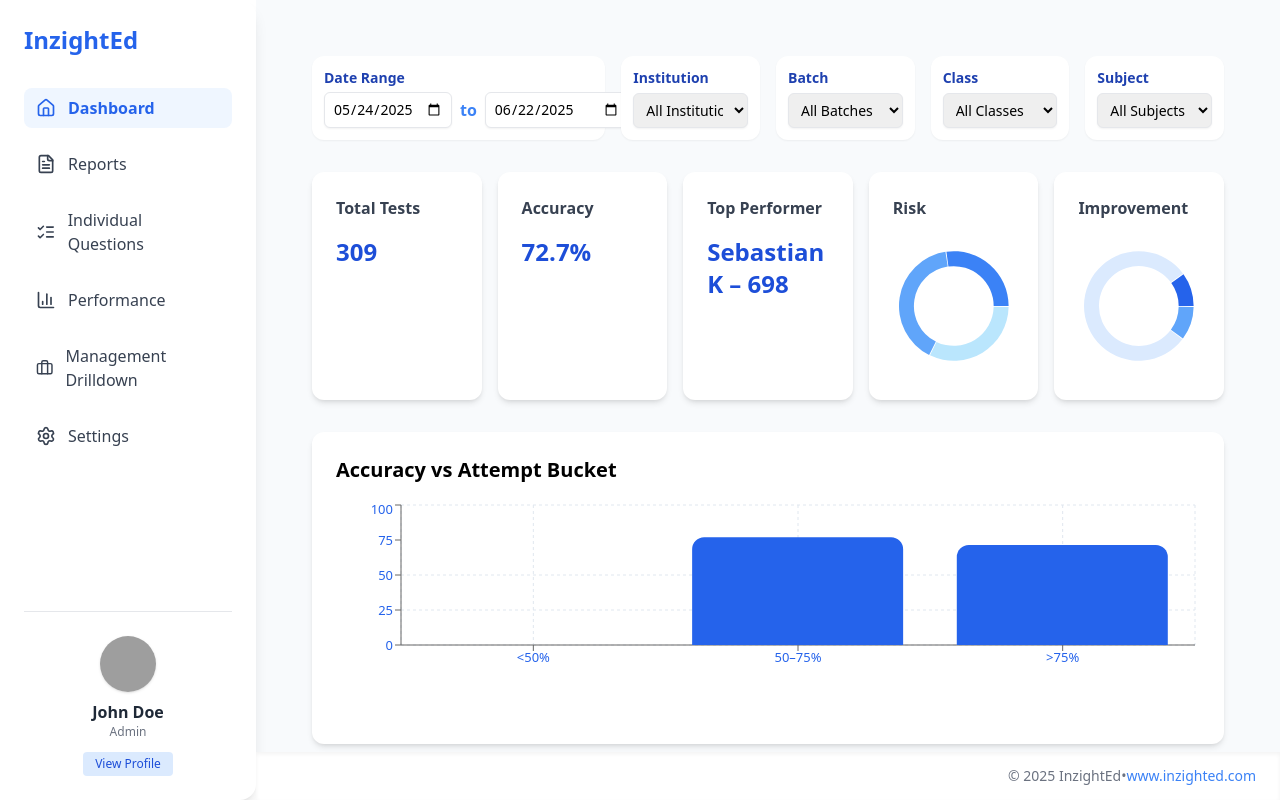
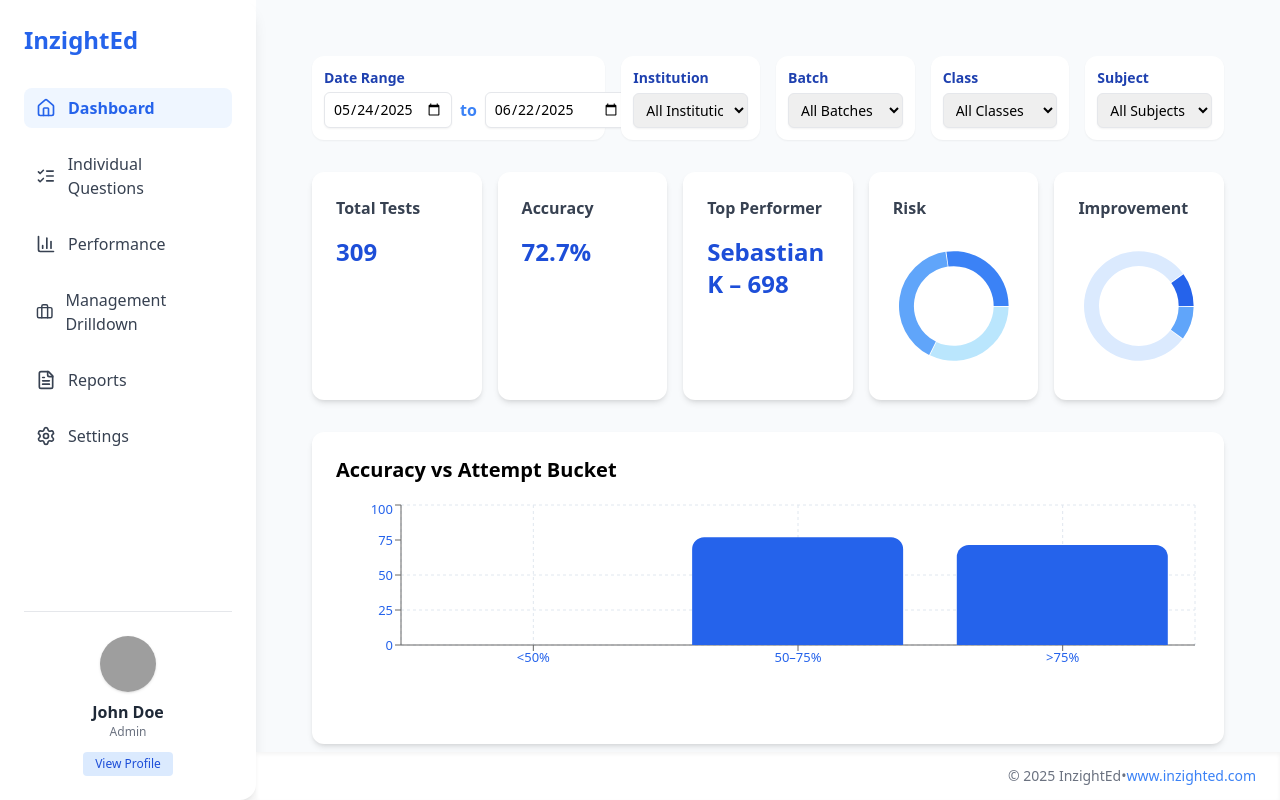
Before and after one commit to lokeshvarancr/greenpark, a React (Vite) app: page / in a window 1280 px wide. Built offline with nearby package versions, Linux system fonts and the light colour scheme; grey boxes are pictures that could not be loaded.

Commit message:
Sixth commit: Sidebar Alignment

```diff
--- a/src/components/sidebar.tsx
+++ b/src/components/sidebar.tsx
@@ -3,10 +3,10 @@ import { Home, FileText, Settings, ListChecks, BarChart3, Briefcase } from "luci
 
 const menu = [
 	{ label: "Dashboard", icon: <Home className="w-5 h-5" />, href: "#" },
-	{ label: "Reports", icon: <FileText className="w-5 h-5" />, href: "#" },
 	{ label: "Individual Questions", icon: <ListChecks className="w-5 h-5" />, href: "/individual-questions" },
 	{ label: "Performance", icon: <BarChart3 className="w-5 h-5" />, href: "/performance" },
 	{ label: "Management Drilldown", icon: <Briefcase className="w-5 h-5" />, href: "/management-drilldown" },
+	{ label: "Reports", icon: <FileText className="w-5 h-5" />, href: "#" },
 	{ label: "Settings", icon: <Settings className="w-5 h-5" />, href: "#" },
 ];
 
```
